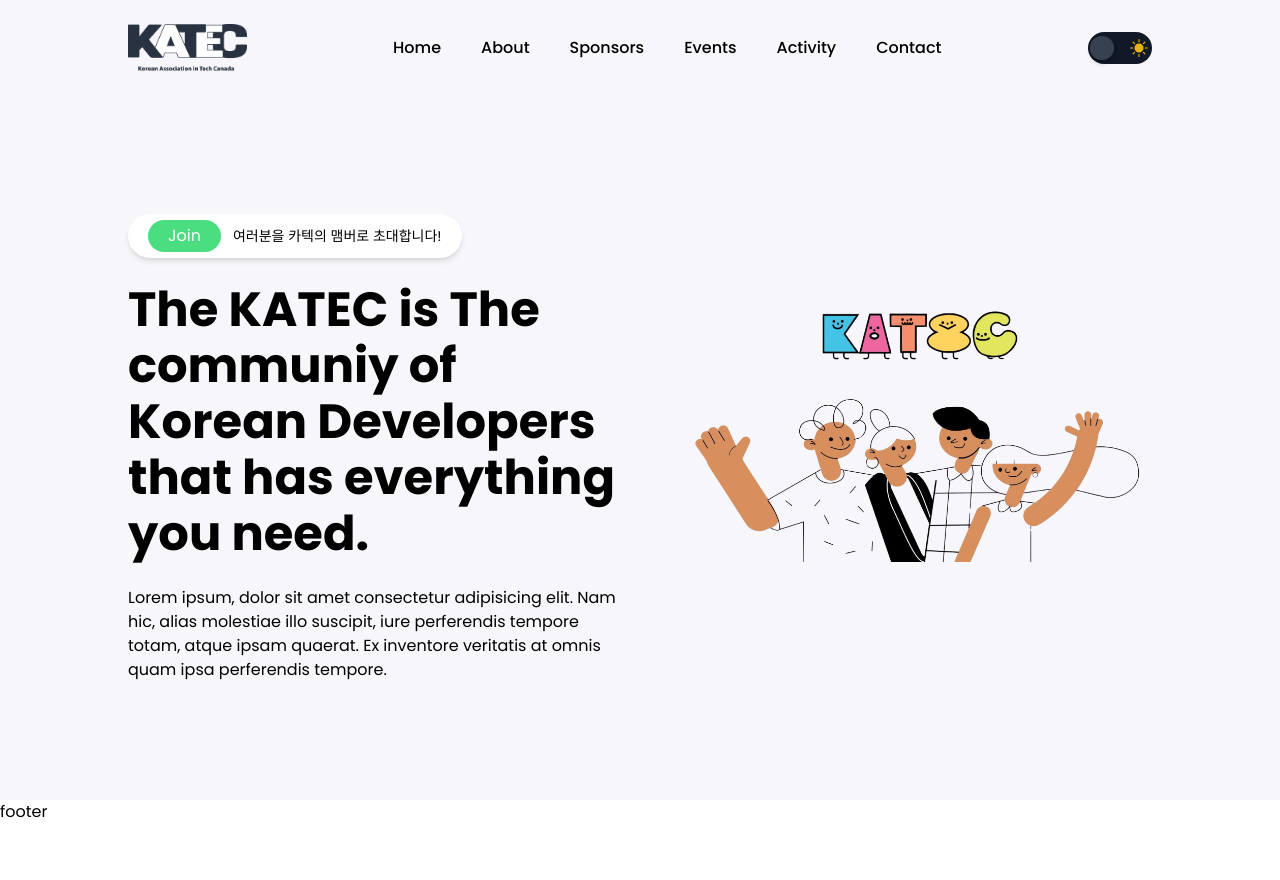
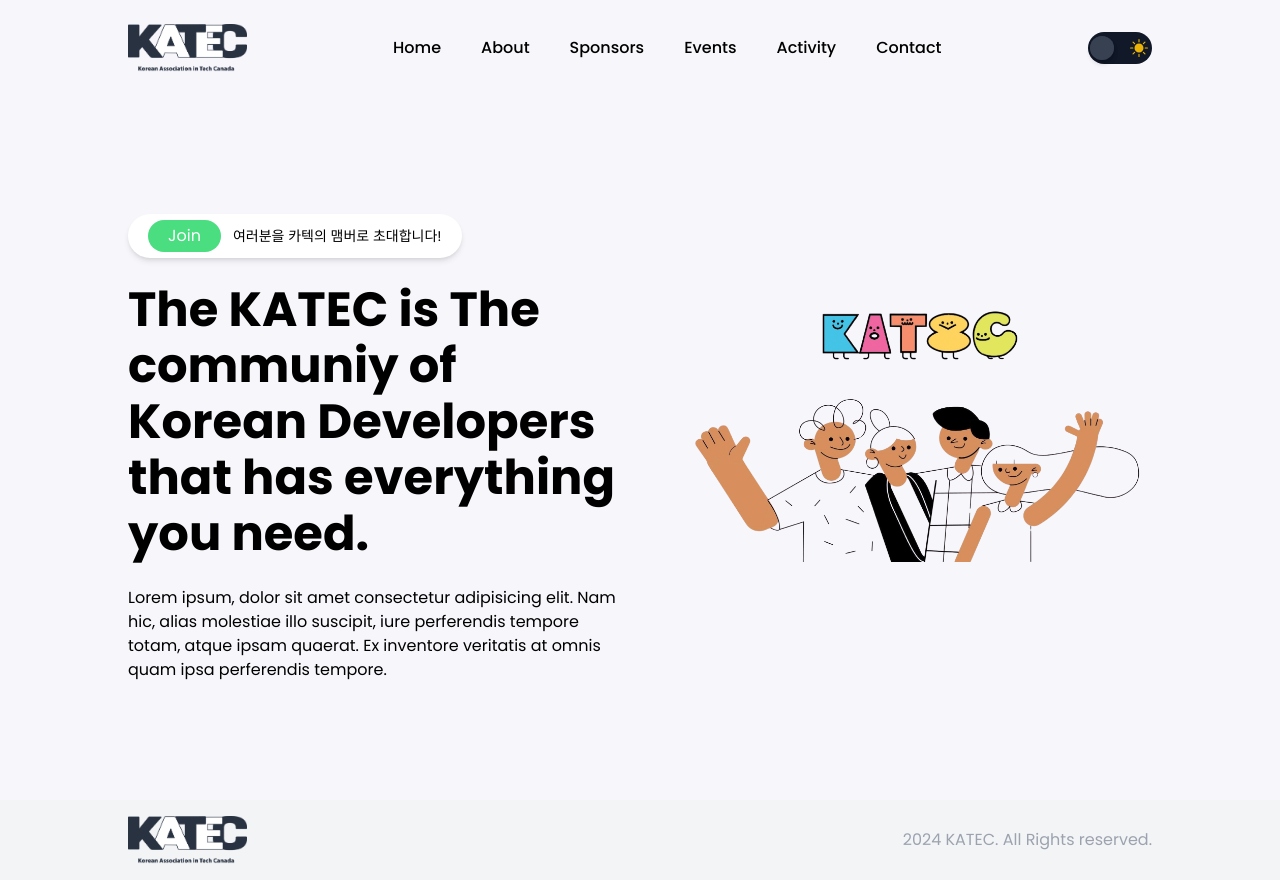
Before and after one commit to KATEC-Vancouver/katec-web-next, a Next.js app: page / in a window 1280 px wide. Before the commit the page ends 824 px from the top, so only its background shows below. Built offline with nearby package versions, Linux system fonts and the light colour scheme.

Commit message:
finished footer

```diff
--- a/components/Home/Footer/Footer.tsx
+++ b/components/Home/Footer/Footer.tsx
@@ -1,9 +1,27 @@
 'use client';
 
-const Footer = () => (
-  <footer>
-    footer
-  </footer>
-)
+import Link from 'next/link';
+
+const Footer = () => {
+  return (
+    <footer className="w-full bg-white-800 text-black py-4 bg-gray-100">
+      <div className="flex items-center justify-between max-w-[90%] xl:max-w-[80%] 2xl:max-w-[70%] mx-auto">
+        {/* Logo */}
+        <Link href="/">
+          <img
+            src="/images/nonBg-logo.png"
+            alt="Logo"
+            className="h-11 md:h-12 cursor-pointer"
+          />
+        </Link>
+
+        {/* Text */}
+        <p className="text-sm md:text-base text-gray-400 text-end">
+          2024 KATEC. All Rights reserved.
+        </p>
+      </div>
+    </footer>
+  );
+};
 
 export default Footer;
--- a/components/Home/Home.tsx
+++ b/components/Home/Home.tsx
@@ -7,6 +7,7 @@
   return (
     <div className='overflow-hidden'>
       <Headline />
+
       <Footer />
     </div>
   )
```
Also changed, not shown: app/globals.css (line endings or trailing spaces).
